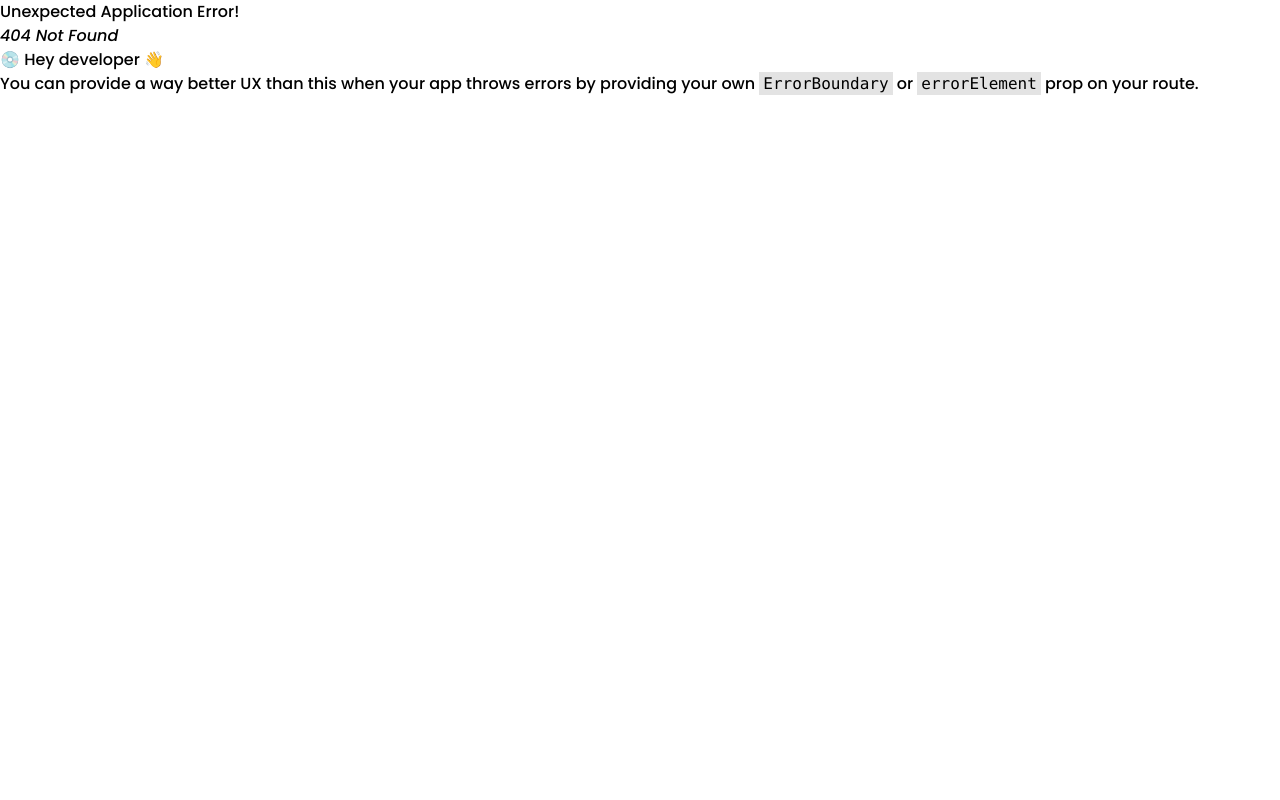
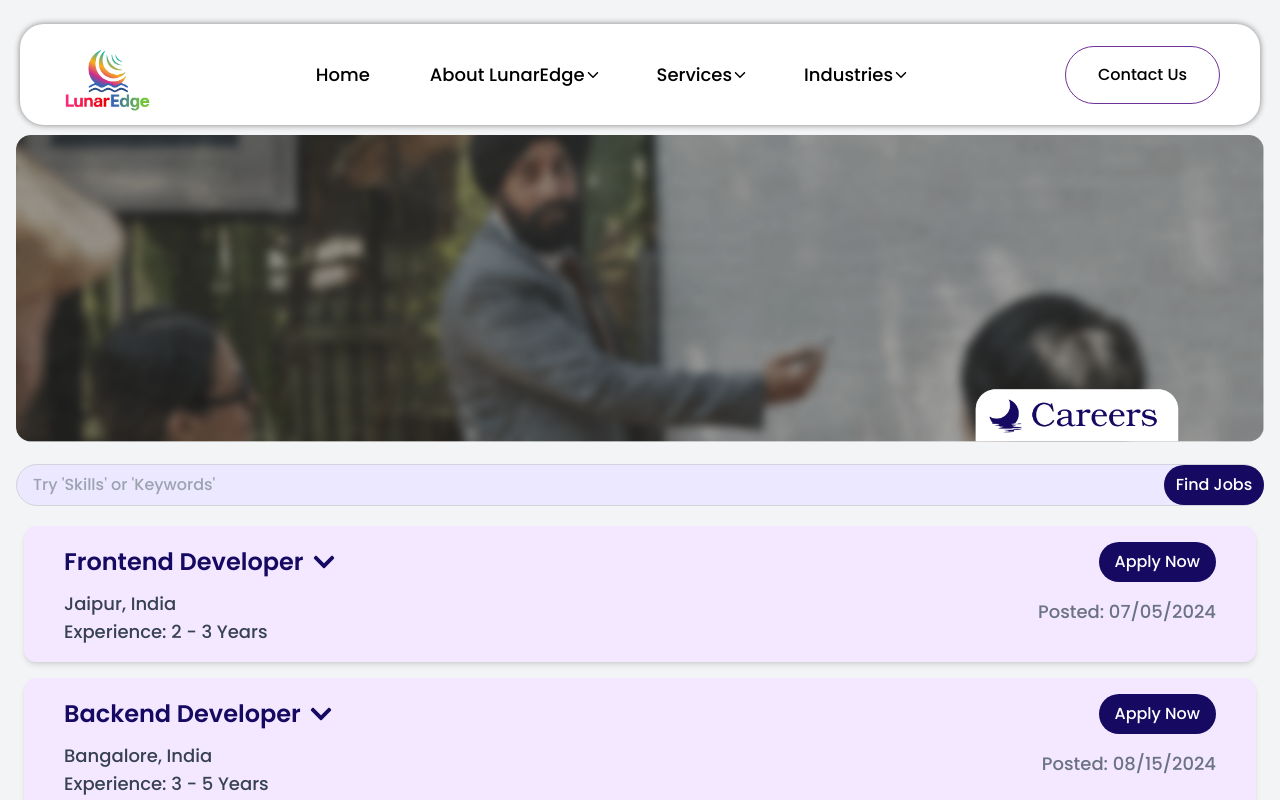
Before and after one commit to lunaredgepvtltd/LunarEdge, a React (Create React App) app in the folder frontend/: page /career in a window 1280 px wide. Before the commit this address had no page. Shown: the top 800 px of the page. Built offline with nearby package versions, Linux system fonts and the light colour scheme; a web font is replaced by a local one.

Commit message:
career page created

```diff
--- a/frontend/src/App.css
+++ b/frontend/src/App.css
@@ -359,3 +359,242 @@ html {
     transform: translateY(0);
   }
 }
+
+/* **********home scroll down button******** */
+
+@import url(https://fonts.googleapis.com/css?family=Cabin);
+
+/* body {
+  display: flex;
+  flex-direction: column;
+  align-items: center;
+  justify-content: center;
+  height: 90vh;
+  background-color: #30333A;
+} */
+
+.mouse{
+  width: 52px;
+  height: 88px;
+  position: relative;
+  background: #4e5559 linear-gradient(transparent 0%,
+                                      transparent 50%,
+                                      #ffffff 50%,
+                                      #ffffff 100%);
+  background-size: 100% 200%;
+  border-radius: 100px;
+  animation: colorSlide 5s linear infinite,
+             nudgeMouse 5s ease-out infinite;
+}
+.mouse:before,
+.mouse:after{
+  content: '';
+  position: absolute;
+  top: 0;
+  bottom: 0;
+  right: 0;
+  left: 0;
+  margin: auto;
+}
+.mouse:before{
+  width: 46px;
+  height: 82px;
+  background-color: #30333a;
+  border-radius: 100px;
+}
+.mouse:after{
+  background-color: #ffffff;
+  width: 10px;
+  height: 10px;
+  border-radius: 100%;
+  animation: trackBallSlide 5s linear infinite;
+}
+.text{
+  margin-top: 50px;
+  font-family: Cabin;
+  letter-spacing: 12px;
+  color: #fff;
+  text-indent: 12px;
+  animation: colorText 5s ease-out infinite,
+             nudgeText 5s ease-out infinite;
+}
+
+/* Animations */
+@keyframes colorSlide{
+  0% {
+    background-position: 0% 100%;
+  }
+  20% {
+    background-position: 0% 0%;
+  }
+  21% {
+    background-color: #4e5559;
+  }
+  29.99% {
+    background-color: #ffffff;
+    background-position: 0% 0%;
+  }
+  30% {
+    background-color: #4e5559;
+    background-position: 0% 100%;
+  }
+  50% {
+    background-position: 0% 0%;
+  }
+  51% {
+    background-color: #4e5559;
+  }
+  59% {
+    background-color: #ffffff;
+    background-position: 0% 0%;
+  }
+  60% {
+    background-color: #4e5559;
+    background-position: 0% 100%;
+  }
+  80% {
+    background-position: 0% 0%;
+  }
+  81% {
+    background-color: #4e5559;
+  }
+  90%, 100% {
+    background-color: #ffffff;
+  }
+}
+
+@keyframes colorText{
+  21% {
+    color: #4e5559;
+  }
+  30% {
+    color: #ffffff;
+  }
+  51% {
+    color: #4e5559;
+  }
+  60% {
+    color: #ffffff;
+  }
+  81% {
+    color: #4e5559;
+  }
+  90% {
+    color: #ffffff;
+  }
+}
+
+@keyframes trackBallSlide{
+  0%{
+    opacity: 1;
+    transform: scale(1) translateY(-20px);
+  }
+  6%{
+    opacity: 1;
+    transform: scale(0.9) translateY(5px);
+  }
+  14%{
+    opacity: 0;
+    transform: scale(0.4) translateY(40px);
+  }
+  15%, 19%{
+    opacity: 0;
+    transform: scale(0.4) translateY(-20px);
+  }
+  28%, 29.99%{
+    opacity: 1;
+    transform: scale(1) translateY(-20px);
+  }
+  30%{
+    opacity: 1;
+    transform: scale(1) translateY(-20px);
+  }
+  36%{
+    opacity: 1;
+    transform: scale(0.9) translateY(5px);
+  }
+  44%{
+    opacity: 0;
+    transform: scale(0.4) translateY(40px);
+  }
+  45%, 49%{
+    opacity: 0;
+    transform: scale(0.4) translateY(-20px);
+  }
+  58%, 59.99%{
+    opacity: 1;
+    transform: scale(1) translateY(-20px);
+  }
+  60%{
+    opacity: 1;
+    transform: scale(0.9) translateY(-20px);
+  }
+  66%{
+    opacity: 1;
+    transform: scale(0.9) translateY(5px);
+  }
+  74%{
+    opacity: 0;
+    transform: scale(0.4) translateY(40px);
+  }
+  75%, 79%{
+    opacity: 0;
+    transform: scale(0.4) translateY(-20px);
+  }
+  88%, 100%{
+    opacity: 1;
+    transform: scale(1) translateY(-20px);
+  }
+}
+@keyframes nudgeMouse{
+  0%{
+    transform: translateY(0);
+  }
+  20%{
+    transform: translateY(8px);
+  }
+  30%{
+    transform: translateY(0);
+  }
+  50%{
+    transform: translateY(8px);
+  }
+  60%{
+    transform: translateY(0);
+  }
+  80%{
+    transform: translateY(8px);
+  }
+  90%{
+    transform: translateY(0);
+  }
+}
+@keyframes nudgeText {
+  0%{
+    transform: translateY(0);
+  }
+  20%{
+    transform: translateY(2px);
+  }
+  30%{
+    transform: translateY(0);
+  }
+  50%{
+    transform: translateY(2px);
+  }
+  60%{
+    transform: translateY(0);
+  }
+  80%{
+    transform: translateY(2px);
+  }
+  90%{
+    transform: translateY(0);
+  }
+}
+
+
+  /* styles.css */
+p {
+  @apply text-justify;
+}
--- /dev/null
+++ b/frontend/src/components/VacancyBox.jsx
@@ -0,0 +1,61 @@
+import React, { useState } from "react";
+import { FaChevronDown, FaChevronUp } from "react-icons/fa";
+
+export const VacancyBox = ({
+  jobTitle,
+  location,
+  experience,
+  postedDate,
+  jobDescription,
+}) => {
+  const [isOpen, setIsOpen] = useState(false);
+
+  const toggleContent = () => {
+    setIsOpen(!isOpen);
+  };
+
+  return (
+    <div className="bg-purple-100 rounded-xl p-4 shadow-md px-10">
+      <div
+        className="flex justify-between items-center cursor-pointer"
+        onClick={toggleContent}
+      >
+        <h2 className="text-2xl font-semibold text-[#160962] flex items-center">
+          {jobTitle}
+          <span className="ml-2">
+            {isOpen ? <FaChevronUp /> : <FaChevronDown />}
+          </span>
+        </h2>
+        <button className="bg-[#160962] rounded-full hover:bg-[#4636a1] text-white  py-2 px-4 ">
+          Apply Now
+        </button>
+      </div>
+      {/* Always visible job details */}
+      <div className="mt-2 flex justify-between text-lg">
+        <div>
+          <p className="text-gray-700">{location}</p>
+          <p className="text-gray-700">{experience}</p>
+        </div>
+        <p className="text-gray-500 mt-2">{postedDate}</p>
+      </div>
+      {/* Conditionally visible job description */}
+      {isOpen && (
+        <div className="mt-4 space-y-4 ">
+          <hr className=" border border-[#160962]" />
+          <h3 className="text-xl font-semibold text-indigo-600">
+            Job Description:
+          </h3>
+          <p className="mt-2 text-gray-700">
+            <strong>Role Purpose:</strong> {jobDescription.rolePurpose}
+          </p>
+          <p className="mt-2 text-gray-700">
+            <strong>Expert:</strong> {jobDescription.expert}
+          </p>
+          <p className="mt-2 text-gray-700">
+            <strong>Master:</strong> {jobDescription.master}
+          </p>
+        </div>
+      )}
+    </div>
+  );
+};
--- /dev/null
+++ b/frontend/src/pages/Career.jsx
@@ -0,0 +1,99 @@
+import React, { useState } from "react";
+import bgCareer from "../assets/bgCareer.png";
+import { VacancyBox } from "../components/VacancyBox";
+
+export const Career = () => {
+  const [searchTerm, setSearchTerm] = useState("");
+
+  const handleChange = (event) => {
+    setSearchTerm(event.target.value);
+  };
+
+  const handleSubmit = (event) => {
+    event.preventDefault();
+    // Perform search with searchTerm
+    console.log("Search term:", searchTerm);
+  };
+
+  // Array of job vacancies
+  const jobDataArray = [
+    {
+      jobTitle: "Frontend Developer",
+      location: "Jaipur, India",
+      experience: "Experience: 2 - 3 Years",
+      postedDate: "Posted: 07/05/2024",
+      jobDescription: {
+        rolePurpose:
+          "The purpose of this role is to perform the development of VLSI systems by defining the various functionalities, architecture, layout, and implementation for a client.",
+        expert:
+          "Applies the competency in all situations and serves as a guide to others.",
+        master:
+          "Coaches others and builds organizational capability in the competency area. Serves as a key resource for that competency and is recognized within the entire organization.",
+      },
+    },
+    {
+      jobTitle: "Backend Developer",
+      location: "Bangalore, India",
+      experience: "Experience: 3 - 5 Years",
+      postedDate: "Posted: 08/15/2024",
+      jobDescription: {
+        rolePurpose:
+          "Responsible for server-side web application logic and integration of the work front-end developers do.",
+        expert:
+          "In-depth knowledge of server-side scripting languages and database management.",
+        master: "Mentors junior developers and optimizes back-end processes.",
+      },
+    },
+    {
+      jobTitle: "Full Stack Developer",
+      location: "Mumbai, India",
+      experience: "Experience: 4 - 6 Years",
+      postedDate: "Posted: 09/01/2024",
+      jobDescription: {
+        rolePurpose:
+          "Develops and maintains both front-end and back-end of web applications.",
+        expert:
+          "Proficient in both front-end and back-end technologies and frameworks.",
+        master:
+          "Leads projects and mentors teams in both front-end and back-end development.",
+      },
+    },
+  ];
+
+  return (
+    <div className="h-full bg-gray-100">
+      <div className="pt-[135px] px-4">
+        <img src={bgCareer} alt="Career Background" className="w-full h-auto" />
+        <form onSubmit={handleSubmit} className="flex items-center mt-4 pb-3">
+          <input
+            type="text"
+            placeholder="Try 'Skills' or 'Keywords'"
+            value={searchTerm}
+            onChange={handleChange}
+            className="bg-[#ECE8FF] w-full px-4 py-2 rounded-full border border-gray-300 focus:outline-none focus:ring-2 focus:ring-[#160962]"
+          />
+          <button
+            type="submit"
+            className="w-[100px] ml-[-100px] py-2 rounded-full bg-[#160962] text-white hover:bg-[#5c45dd] focus:outline-none focus:ring-2 focus:ring-blue-500"
+          >
+            Find Jobs
+          </button>
+        </form>
+        {/* Render VacancyBox components for each job */}
+        {jobDataArray.map((job, index) => (
+          <div className="p-2 ">
+            {" "}
+            <VacancyBox
+              key={index} // Unique key for each item in the list
+              jobTitle={job.jobTitle}
+              location={job.location}
+              experience={job.experience}
+              postedDate={job.postedDate}
+              jobDescription={job.jobDescription}
+            />
+          </div>
+        ))}
+      </div>
+    </div>
+  );
+};
--- a/frontend/src/pages/Header.jsx
+++ b/frontend/src/pages/Header.jsx
@@ -136,7 +136,7 @@ const Header = () => {
                   </Link>
                 </li>
                 <li>
-                  <Link to="/common" className="block px-4 py-2 text-white hover:text-red-500">
+                  <Link to="/career" className="block px-4 py-2 text-white hover:text-red-500">
                     Careers
                   </Link>
                 </li>
--- a/frontend/src/pages/Hero.jsx
+++ b/frontend/src/pages/Hero.jsx
@@ -121,7 +121,7 @@ const Hero = () => {
 
   return (
 
-    <div className="w-full h-auto ">
+    <div className="w-full h-auto">
 
       {showForm && <ContactForm onClose={closeForm} />}
 
@@ -147,9 +147,9 @@ const Hero = () => {
         <div className=" w-[80%] h-[65%] md:w-[50%] items-center relative">
 
            {/* swipe-down button  */}
-          {/* <div className=" hidden md:block h-[300px] w-[300px] rounded-full  top-[50%] bottom-4 left-[0%]">
-            <img src={scrollDown} alt="" />
-          </div> */}
+          <div className="mouse hidden md:block  top-[50%] bottom-4 left-[0%]">
+
+          </div>
             {/* for small device          */}
           <div className="h-auto lg:hidden flex flex-col gap-6 justify-around items-center md:mt-[20px]">
            <div className="w-[80%] relative">
```
Also changed, not shown: frontend/src/routes/index.js (+7 -1 lines), frontend/src/assets/bgCareer.png (added).
